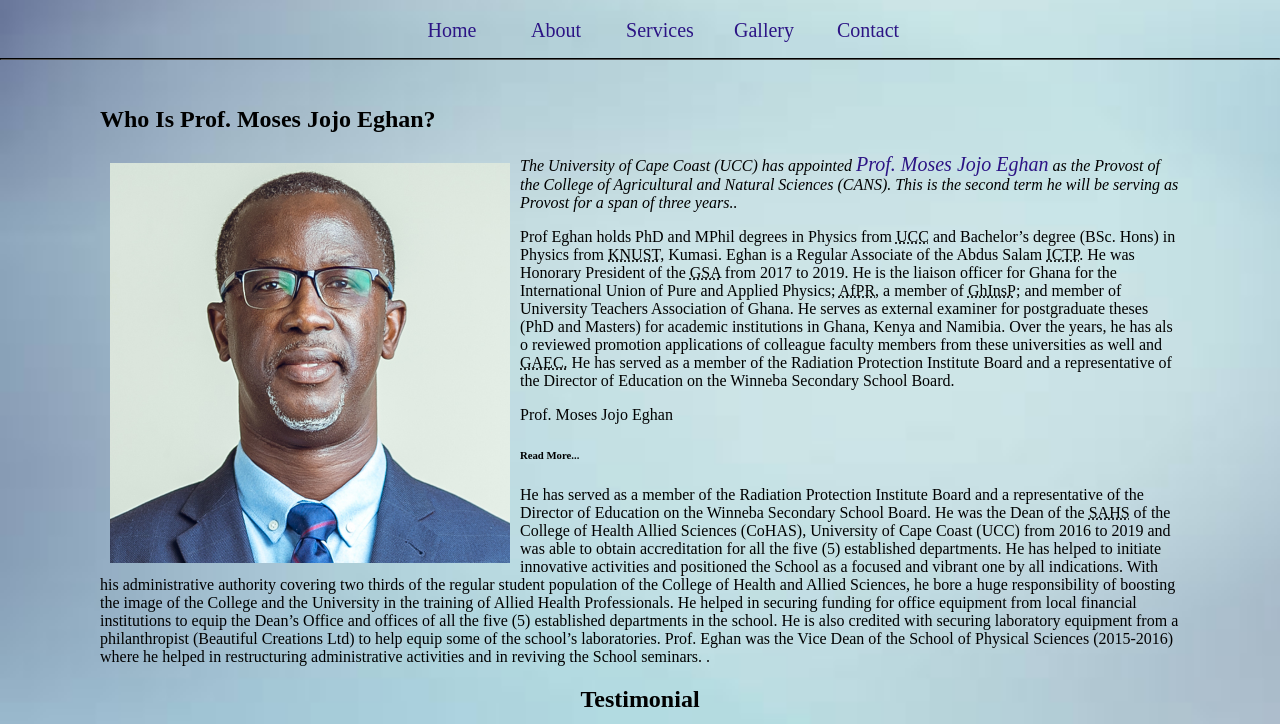
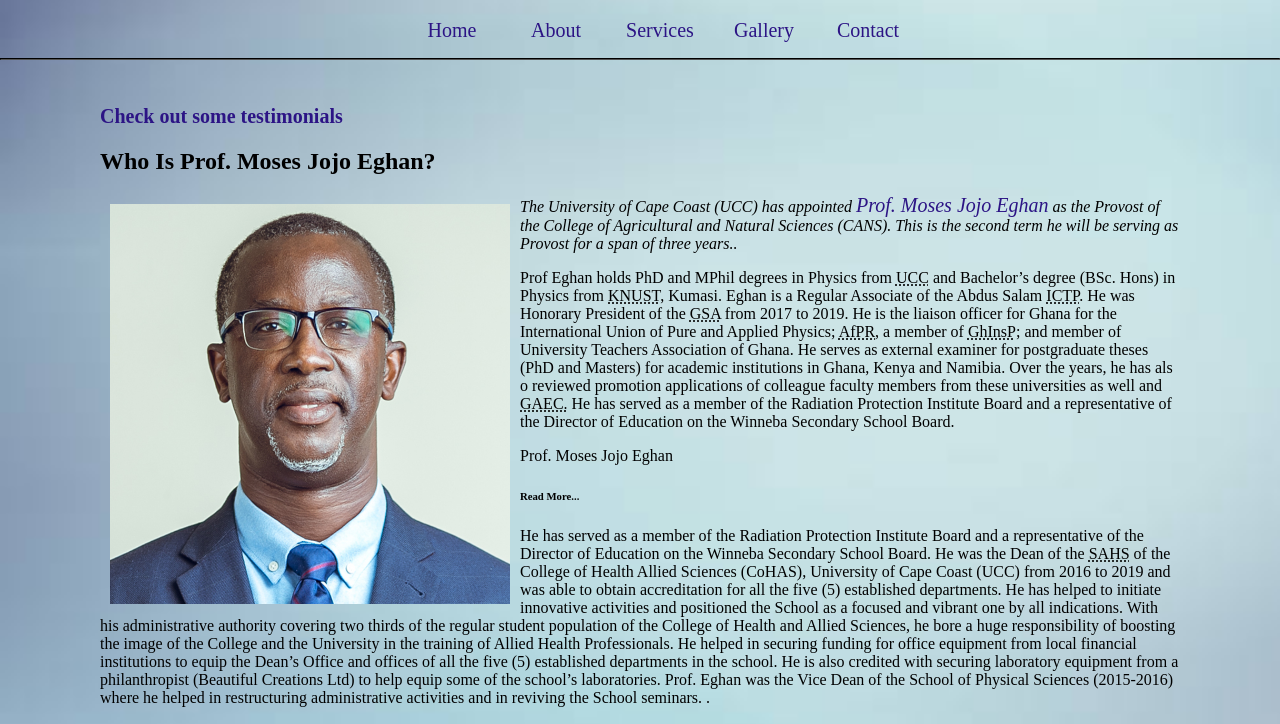
Before and after one commit to Lennox-Venex/project-five, a plain HTML site: page abouts.html in a window 1280 px wide. Shown: the part 61-785 px from the top of the page. Drawn offline with Linux system fonts and the light colour scheme.

Commit message:
Update abouts.html

```diff
--- a/abouts.html
+++ b/abouts.html
@@ -21,7 +21,7 @@
         </nav><hr/></br>
     <div>
     	<section>
-            <div>
+            <div><h3><a href="#Testimonial">Check out some testimonials</a></h3>
                 <h2>Who Is Prof. Moses Jojo Eghan?</h2>
                 <img src="img/joo.jpg" alt="image" height="400" width="400"/>
             </div>
@@ -68,7 +68,7 @@
             </p>
         </section>
         <div>
-            <span class="test"><h2>Testimonial</h2></span>
+            <span class="test"><h2 id="Testimonial">Testimonial</h2></span>
             <blockquote>
             <p>Thanks a lot Sir for teaching us in even the most hard times of lockdown! Respected Sir, Thank you for
                 being such a great teacher! I'll always remember you with the deepest respect and affection for your
```
